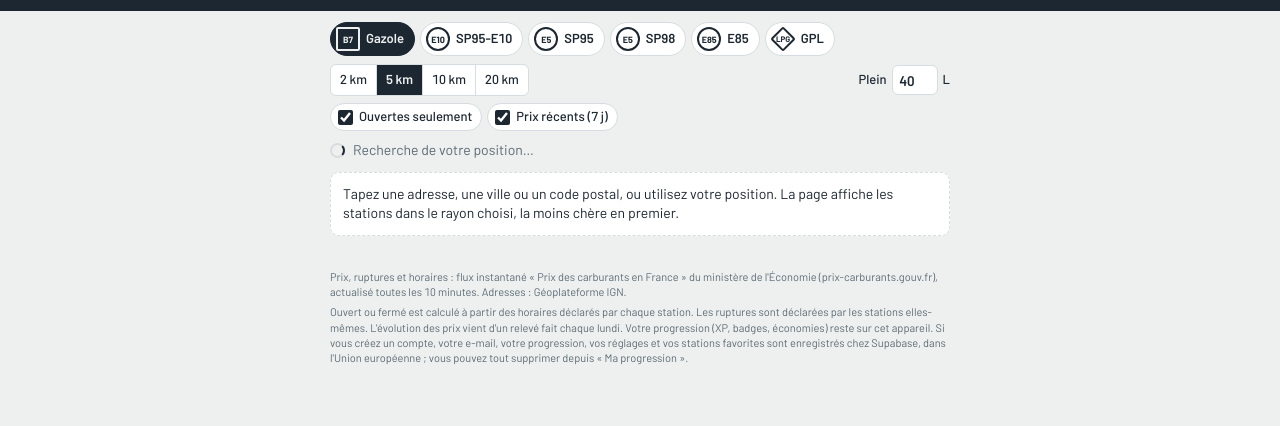
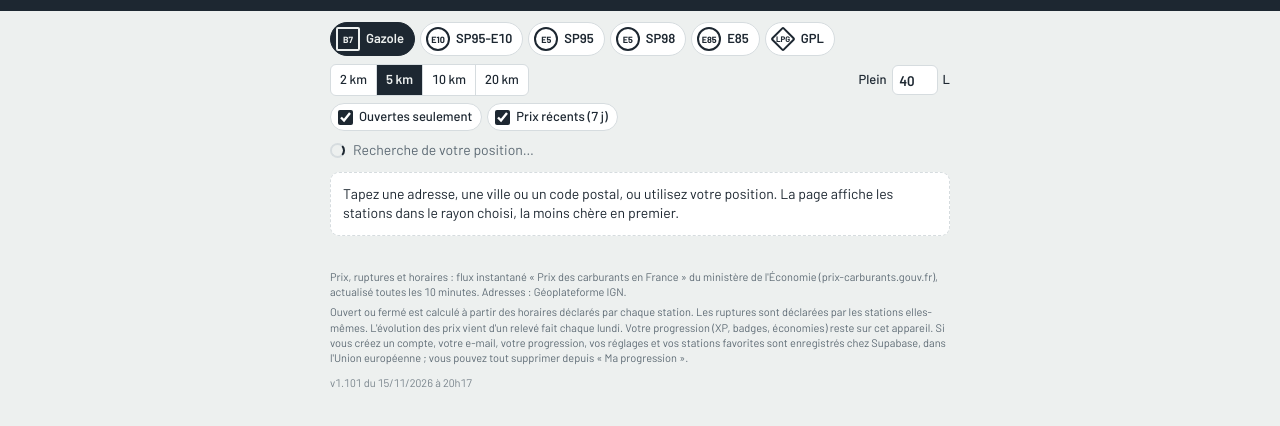
Before and after one commit to baziventillateur/bonplein, a plain HTML site: page index.html in a window 1280 px wide. Shown: the part 102-528 px from the top of the page. Drawn offline with nearby package versions, Linux system fonts and the light colour scheme.

Commit message:
Numéro de version en pied de page, script bump.sh
Co-Authored-By: Claude Sonnet 5.5 <noreply@anthropic.com>
Claude-Session: https://claude.ai/code/session_013cMX3fMeL9PRSch1yCzoE3

```diff
--- a/index.html
+++ b/index.html
@@ -299,6 +299,7 @@ main{padding:0 10px 24px}
 
 footer{padding:4px 10px 22px;color:var(--muted);font-size:.6875rem;line-height:1.4}
 footer p{margin:.3rem 0}
+footer .ver{margin-top:.6rem;opacity:.8}
 
 [hidden]{display:none!important}
 .plus{color:var(--vert)}
@@ -445,6 +446,7 @@ dialog.center[open]{animation:pop .35s cubic-bezier(.2,1.4,.4,1)}
 <footer class="wrap">
   <p>Prix, ruptures et horaires : flux instantané « Prix des carburants en France » du ministère de l'Économie (prix-carburants.gouv.fr), actualisé toutes les 10 minutes. Adresses : Géoplateforme IGN.</p>
   <p>Ouvert ou fermé est calculé à partir des horaires déclarés par chaque station. Les ruptures sont déclarées par les stations elles-mêmes. L'évolution des prix vient d'un relevé fait chaque lundi. Votre progression (XP, badges, économies) reste sur cet appareil. Si vous créez un compte, votre e-mail, votre progression, vos réglages et vos stations favorites sont enregistrés chez Supabase, dans l'Union européenne ; vous pouvez tout supprimer depuis « Ma progression ».</p>
+  <p class="ver" id="ver">v1.101 du 15/11/2026 à 20h17</p>
 </footer>
 
 <div id="toast" role="status" aria-live="polite" hidden></div>
```
Also changed, not shown: 1 other file.
